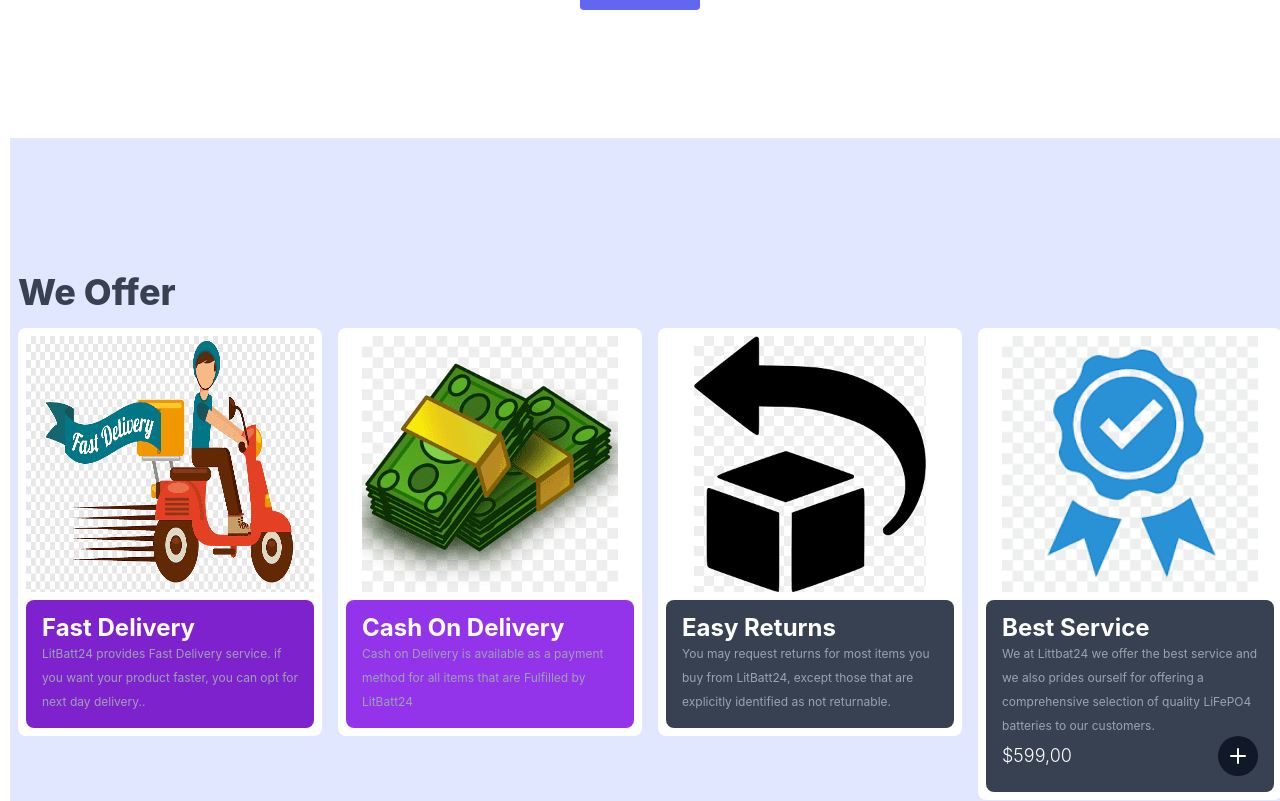
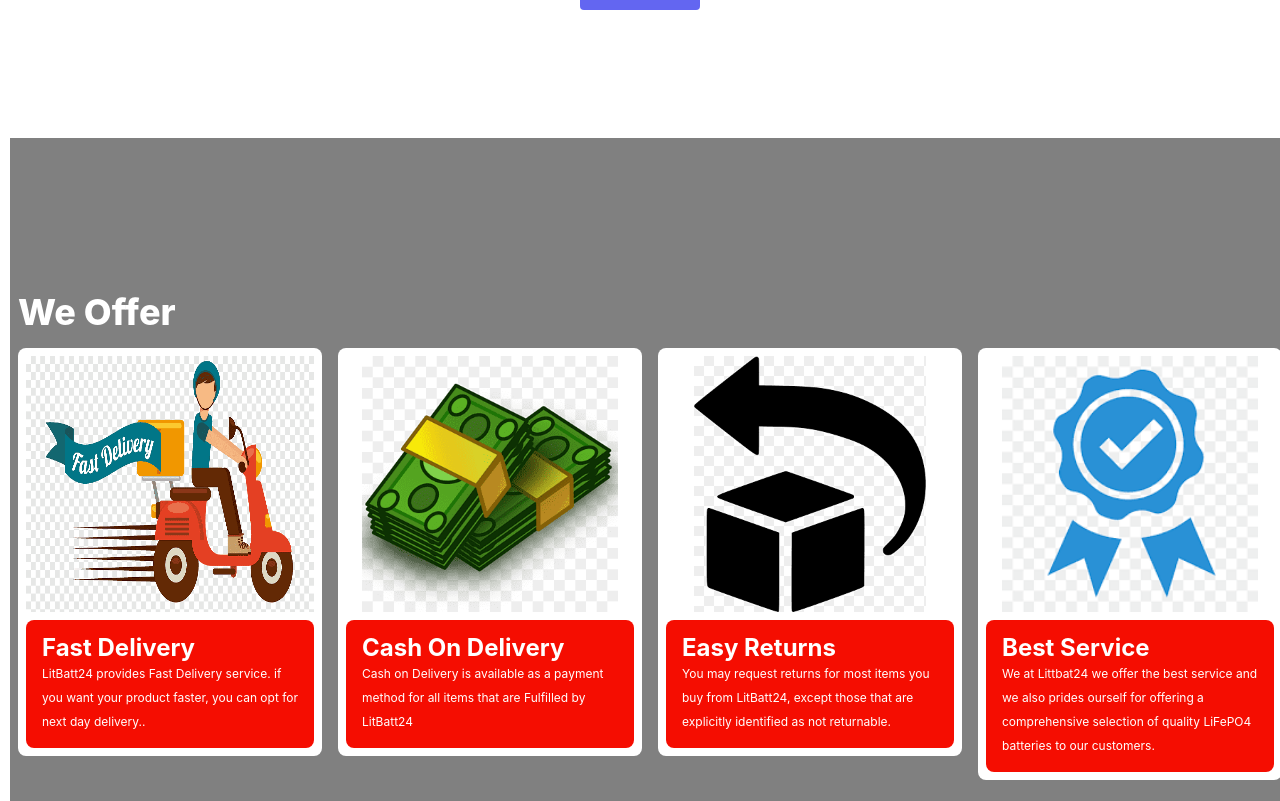
Before and after one commit to emmazyconcepts/Littbat24, a Next.js app: page /contact in a window 1280 px wide. Shown: the part 580-1381 px from the top of the page. Built offline with nearby package versions, Linux system fonts and the light colour scheme.

Commit message:
‘add’

```diff
--- a/components/Footer.jsx
+++ b/components/Footer.jsx
@@ -4,10 +4,10 @@ import { AiFillInstagram, AiOutlineTwitter } from "react-icons/ai";
 const Footer = () => {
   return (
     <div className=" mt-8">
-      <div class="flex items-center bg-indigo-100 w-screen min-h-screen">
+      <div class="flex items-center bg-[#808080] w-screen min-h-screen">
         <div class="container ml-auto mr-auto flex flex-wrap items-start">
           <div class="w-full pl-5 lg:pl-2 mb-4 mt-4">
-            <h1 class="text-3xl lg:text-4xl text-gray-700 font-extrabold">
+            <h1 class="text-3xl lg:text-4xl text-white font-extrabold">
               We Offer
             </h1>
           </div>
@@ -16,12 +16,12 @@ const Footer = () => {
               <figure class="mb-2">
                 <img src="/bike.png" alt="" class="h-64 ml-auto mr-auto" />
               </figure>
-              <div class="rounded-lg p-4 bg-purple-700 flex flex-col">
+              <div class="rounded-lg p-4 bg-[#f50d01] flex flex-col">
                 <div>
                   <h5 class="text-white text-2xl font-bold leading-none">
                     Fast Delivery
                   </h5>
-                  <span class="text-xs text-gray-400 leading-none">
+                  <span class="text-xs text-white leading-none">
                     LitBatt24 provides Fast Delivery service. if you want your
                     product faster, you can opt for next day delivery..
                   </span>
@@ -34,12 +34,12 @@ const Footer = () => {
               <figure class="mb-2">
                 <img src="/cash.png" alt="" class="h-64 ml-auto mr-auto" />
               </figure>
-              <div class="rounded-lg p-4 bg-purple-600 flex flex-col">
+              <div class="rounded-lg p-4 bg-[#f50d01] flex flex-col">
                 <div>
                   <h5 class="text-white text-2xl font-bold leading-none">
                     Cash On Delivery
                   </h5>
-                  <span class="text-xs text-gray-400 leading-none">
+                  <span class="text-xs text-white leading-none">
                     Cash on Delivery is available as a payment method for all
                     items that are Fulfilled by LitBatt24{" "}
                   </span>
@@ -52,12 +52,12 @@ const Footer = () => {
               <figure class="mb-2">
                 <img src="/return.png" alt="" class="h-64 ml-auto mr-auto" />
               </figure>
-              <div class="rounded-lg p-4 bg-gray-700 flex flex-col">
+              <div class="rounded-lg p-4 bg-[#f50d01] flex flex-col">
                 <div>
                   <h5 class="text-white text-2xl font-bold leading-none">
                     Easy Returns
                   </h5>
-                  <span class="text-xs text-gray-400 leading-none">
+                  <span class="text-xs text-white leading-none">
                     You may request returns for most items you buy from
                     LitBatt24, except those that are explicitly identified as
                     not returnable.{" "}
@@ -71,39 +71,16 @@ const Footer = () => {
               <figure class="mb-2">
                 <img src="download.png" alt="" class="h-64 ml-auto mr-auto" />
               </figure>
-              <div class="rounded-lg p-4 bg-gray-700 flex flex-col">
+              <div class="rounded-lg p-4 bg-[#f50d01] flex flex-col">
                 <div>
                   <h5 class="text-white text-2xl font-bold leading-none">
                     Best Service
                   </h5>
-                  <span class="text-xs text-gray-400 leading-none">
+                  <span class="text-xs text-white leading-none">
                     We at Littbat24 we offer the best service and we also prides
                     ourself for offering a comprehensive selection of quality
                     LiFePO4 batteries to our customers.
                   </span>
-                </div>
-                <div class="flex items-center">
-                  <div class="text-lg text-white font-light">$599,00</div>
-                  <button
-                    href="javascript:;"
-                    class="rounded-full bg-gray-900 text-white hover:bg-white hover:text-purple-900 hover:shadow-xl focus:outline-none w-10 h-10 flex ml-auto transition duration-300"
-                  >
-                    <svg
-                      xmlns="http://www.w3.org/2000/svg"
-                      width="24"
-                      height="24"
-                      viewBox="0 0 24 24"
-                      fill="none"
-                      stroke="currentColor"
-                      stroke-width="2"
-                      stroke-linecap="round"
-                      stroke-linejoin="round"
-                      class="stroke-current m-auto"
-                    >
-                      <line x1="12" y1="5" x2="12" y2="19"></line>
-                      <line x1="5" y1="12" x2="19" y2="12"></line>
-                    </svg>
-                  </button>
                 </div>
               </div>
             </div>
```
